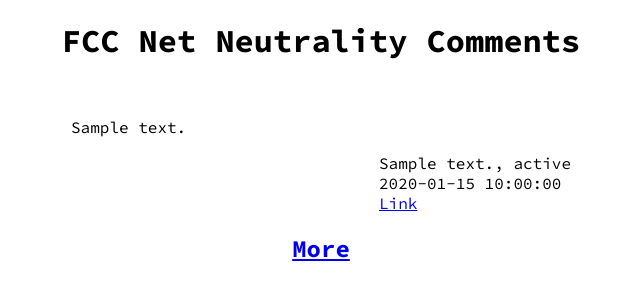
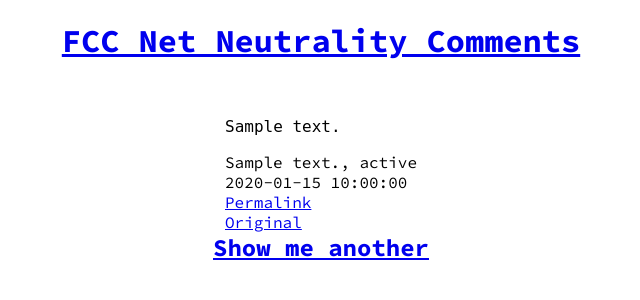
Before and after one commit to jjhuff/fcc-comments, a Python web app: template templates/index.html in a window 1280 px wide. Shown: the top 300 px of the page, without its empty margins (319-959 px from the left). Run offline with Jinja, Linux system fonts and the light colour scheme; the template is opened without the code that fills it: most values are stand-ins (such as "Sample title", 1, 10 or a date in 2020).

Commit message:
Work on formatting a little

```diff
--- a/templates/index.html
+++ b/templates/index.html
@@ -23,14 +23,19 @@
                 text-align: center;
                 margin-bottom: 40px;
             }
-            .container {
-                width: 500px;
+            .comment_container {
                 font-size: 16px;
-                margin: 10px auto;
-
+                float:left;
+                left: 50%;
+                position: relative;
             }
-
+            .comment_wrapper {
+                float: left;
+                position: relative;
+                left: -50%;
+            }
             .comment_text {
+                white-space: normal;
             }
             .more {
                 clear: both;
@@ -51,20 +56,22 @@
         </style>
     </head>
     <body>
-        <h1 class='title'>FCC Net Neutrality Comments</h1>
+        <h1 class='title'><a href="/">FCC Net Neutrality Comments</a></h1>
 
-        <div class='container'>
-            <div class='cf'>
-                <p class='comment_text'>{{ comment.DocText }}</p>
+        <div class='comment_container'>
+            <div class='comment_wrapper'>
+                <pre class='comment_text'>{{ comment_text | safe}}</pre>
                 <div class='address'>
                     <div>{{ comment.AddressCity}}, {{ comment.AddressState }}</div>
                     <div>{{ comment.ReceivedDate }}</div>
-                    <div><a href="{{ comment_link }}">Link</a></div>
+                    <div><a href="{{ comment_link }}"></a></div>
+                    <div><a href="{{ comment_link }}">Permalink</a></div>
+                    <div><a href="{{ comment.Link }}" target="_blank">Original</a></div>
                 </div>
             </div>
+        </div>
 
-            <h2 class='more'><a href="/">More</a></h2>
-        </div>
+        <h2 class='more'><a href="/">Show me another</a></h2>
 
 
         <script>
```
Also changed, not shown: main.py (+11 -16 lines).
